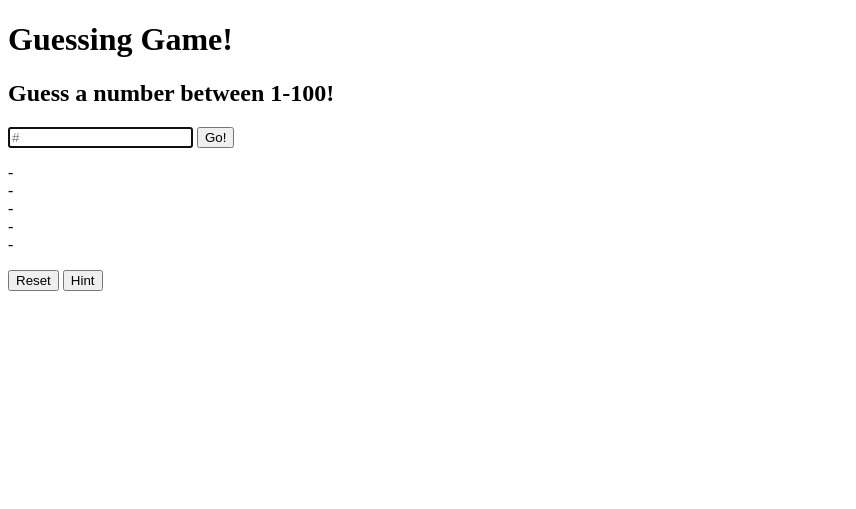
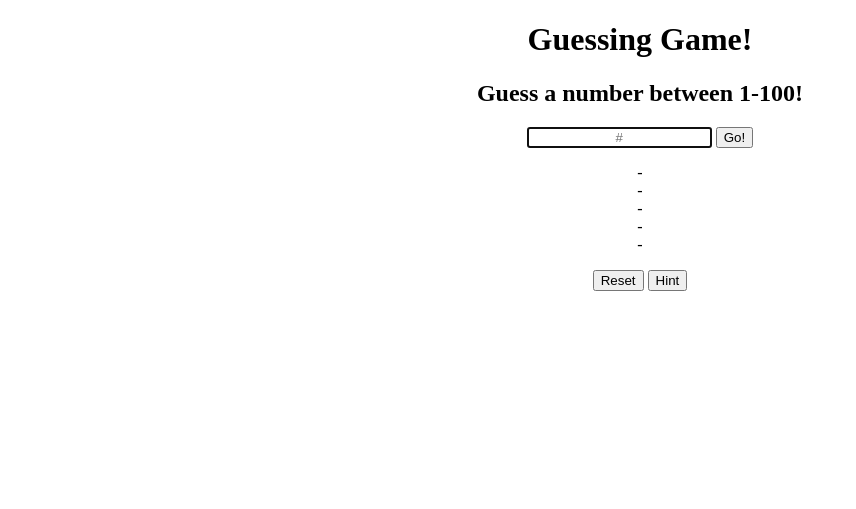
Before and after one commit to mnoesen/GuessingGame, a plain HTML site: page index.html in a window 1280 px wide. Shown: the top 509 px of the page, without its empty margins (0-856 px from the left). Drawn offline with Linux system fonts and the light colour scheme.

Commit message:
Create initial CSS styling and link.

```diff
--- a/index.html
+++ b/index.html
@@ -2,59 +2,36 @@
 <html lang="en">
   <head>
     <title>Guessing Game</title>
-
-    <!-- Bootstrap and CSS here-->
-    <style>
-      .center {
-        text-align: center;
-      }
-      ul {
-          list-style: none;
-          padding: 0;
-      }
-      img {
-          display: inline;
-          width: 200px;
-          height: 100px;
-      }
-      #footer {
-          width: 100%;
-          border-top: solid 2px black;
-          background-color: white;
-          position: fixed;
-          bottom: 0;
-      }
-    </style>
-
+    <link rel='stylesheet' type='text/css' href='style.css'>
   </head>
   <body>
 
-      <div id='app'>
+      <div id='app' class='center'>
 
         <div id='headers'>
-          <h1>Guessing Game!</h1>
-          <h2> Guess a number between 1-100!</h2>
+          <h1 id='center'>Guessing Game!</h1>
+          <h2 id='center'> Guess a number between 1-100!</h2>
         </div>
 
         <div id='main'>
           <div id='input-parent'>
-            <input placeholder="#" maxlength='3' autofocus=autofocus></input>
-            <button>Go!</button>
+            <input id='players-input' class='center' placeholder="#" maxlength='3' autofocus=autofocus id="center"></input>
+            <button id='center'>Go!</button>
           </div>
 
           <div id='guesses'>
-            <ul>
-              <li>-</li>
-              <li>-</li>
-              <li>-</li>
-              <li>-</li>
-              <li>-</li>
+            <ul id='guess-list'>
+              <li class='guess'>-</li>
+              <li class='guess'>-</li>
+              <li class='guess'>-</li>
+              <li class='guess'>-</li>
+              <li class='guess'>-</li>
             </ul>
           </div>
 
           <div id="menu-btns">
-            <button>Reset</button>
-            <button>Hint</button>
+            <button id='reset'>Reset</button>
+            <button id='hint'>Hint</button>
           </div>
         </div>
       </div>
--- /dev/null
+++ b/style.css
@@ -0,0 +1,19 @@
+      .center {
+        text-align: center;
+      }
+      ul {
+          list-style: none;
+          padding: 0;
+      }
+      img {
+          display: inline;
+          width: 200px;
+          height: 100px;
+      }
+      #footer {
+          width: 100%;
+          border-top: solid 2px black;
+          background-color: white;
+          position: fixed;
+          bottom: 0;
+      }
```
